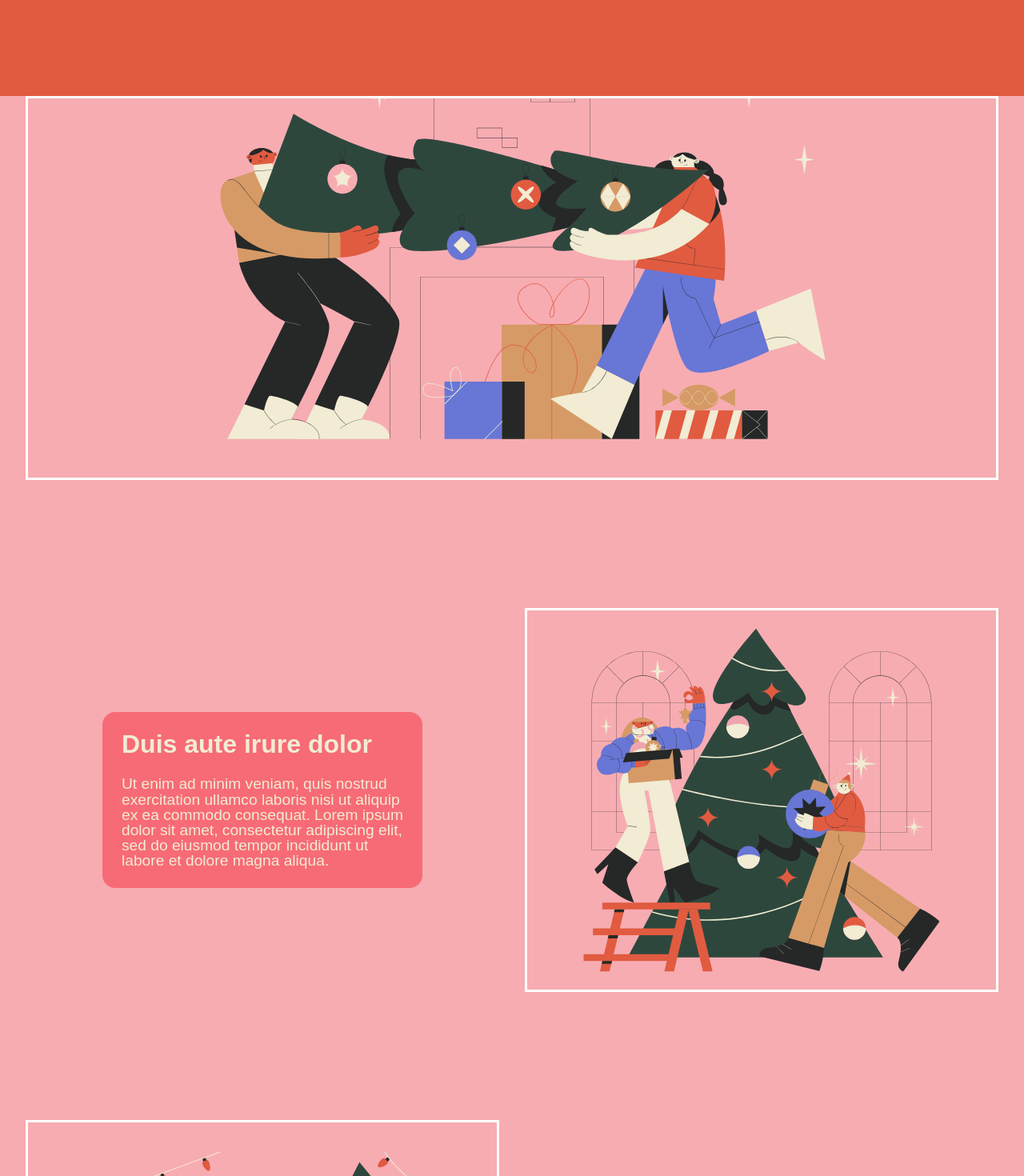
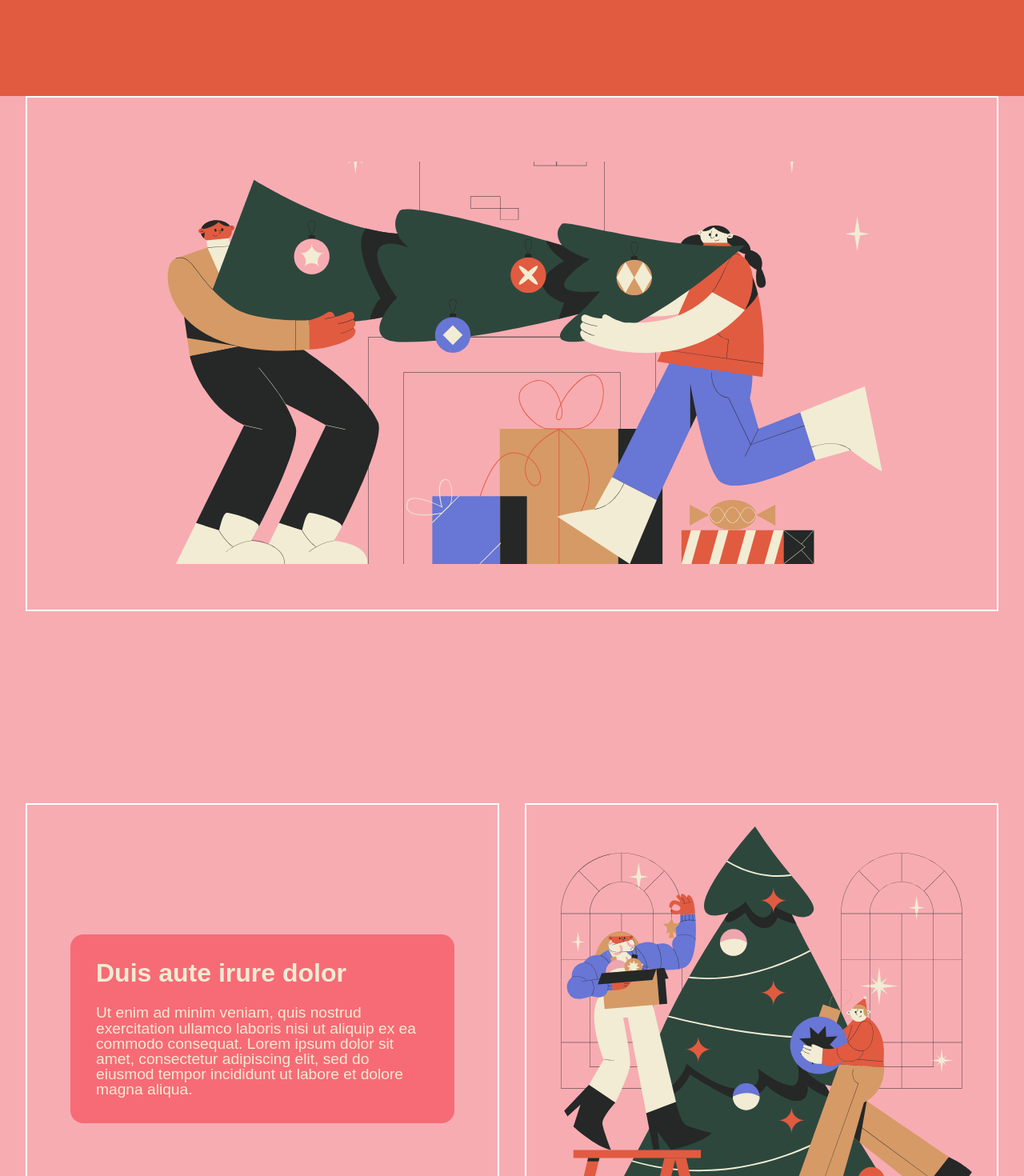
Before and after one commit to cjcorc10/scroll-svg-path, a Next.js app: page / in a window 1280 px wide. Shown: the part 680-2150 px from the top of the page at 80% size. Built offline with nearby package versions, Linux system fonts and the light colour scheme; a web font is replaced by a local one.

Commit message:
changed sizes.

```diff
--- a/src/app/globals.css
+++ b/src/app/globals.css
@@ -1,6 +1,5 @@
 @import url('https://fonts.googleapis.com/css2?family=BBH+Hegarty&display=swap');
 @import 'tailwindcss';
-
 
 h1 {
   font-size: 2.5rem;
@@ -15,6 +14,6 @@ h2 {
 }
 
 p {
-  font-size: 1.2rem;
+  font-size: min(1.2rem, 4vw);
   line-height: 1;
 }
--- a/src/app/page.module.scss
+++ b/src/app/page.module.scss
@@ -2,7 +2,7 @@
   --base-100: #f7acb2;
   --base-200: #f1ecd3;
   --base-300: #f76b76;
-  --path-color: #E15B40;
+  --path-color: #e15b40;
 }
 
 .main {
@@ -27,12 +27,11 @@
     display: flex;
     flex-direction: column;
     padding: 0 2rem;
-    gap: 10rem;
+    gap: 15rem;
     overflow: hidden;
     align-items: center;
     .row {
       z-index: 1;
-      // height: 80vh;
       width: 100%;
       display: flex;
       gap: 2rem;
@@ -40,6 +39,7 @@
         flex-direction: row-reverse;
       }
       .col {
+        border: solid white 2px;
         flex: 1;
         display: flex;
         flex-direction: column;
@@ -47,27 +47,27 @@
         justify-content: center;
         align-items: center;
         .textContainer {
-          width: min(60vw, 25rem);
+          width: min(60vw, 30rem);
           background-color: var(--base-300);
           border-radius: 1rem;
-          padding: 1.5rem;
+          padding: 2rem;
           display: flex;
           flex-direction: column;
           gap: 1.5rem;
         }
 
         .imageContainer {
-          border: 3px solid white;
           position: relative;
           width: 100%;
-          height: min(50vw, 30rem);
+          height: min(60vw, 35rem);
           .image {
             object-fit: contain;
           }
         }
       }
       &:nth-child(1) .imageContainer {
-        height: min(50vw, 30rem);
+        margin-top: 5rem;
+        height: min(50vw, 35rem);
         width: 100%;
       }
       &:nth-child(4) .imageContainer {
@@ -85,15 +85,11 @@
 }
 @media (max-width: 1000px) {
   .spotlight {
-
     .row {
       flex-direction: column;
-
       &:nth-child(odd) {
-      flex-direction: column;
-
+        flex-direction: column;
       }
     }
-
   }
 }
--- a/src/app/page.tsx
+++ b/src/app/page.tsx
@@ -120,16 +120,16 @@ const SvgPath = ({
   return (
     <div className={styles.svgContainer}>
       <svg
-        className='h-full w-full object-contain'
+        className="h-full w-full object-contain"
         viewBox="0 0 1274 2764"
         fill="none"
-        preserveAspectRatio='none'
+        preserveAspectRatio="none"
       >
         <path
           ref={ref}
           d="M544.704 80.0167C544.704 80.0167 1096.11 199.197 1112.02 523.517C1140.02 1094.52 229.517 715.517 90.017 1286.02C-45.746 1841.23 1255.52 2136.52 1191.52 1677.52C1127.52 1218.52 397.517 1262.02 585.017 1917.02C707.015 2343.2 693.017 2683.02 693.017 2683.02"
           stroke="#E15B40"
-          strokeWidth="180"
+          strokeWidth="200"
           strokeLinecap="round"
         />
       </svg>
```
